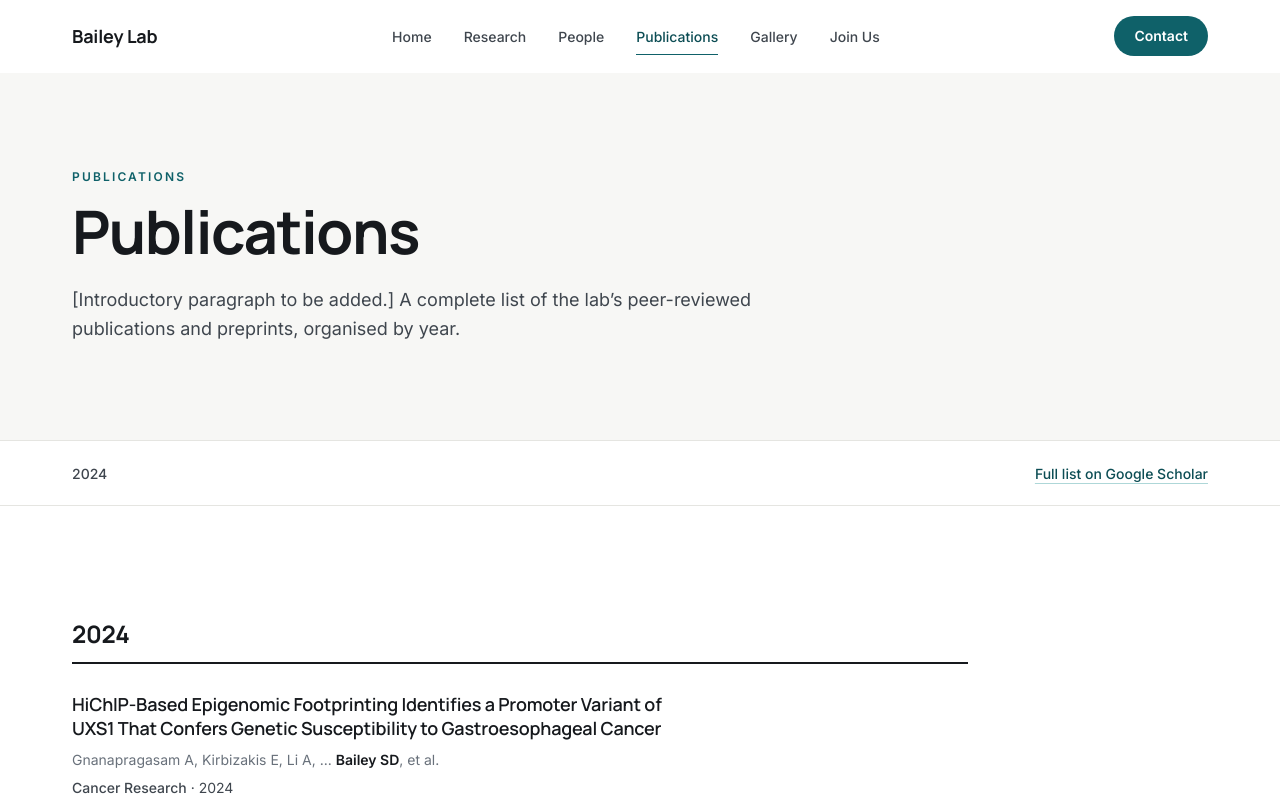
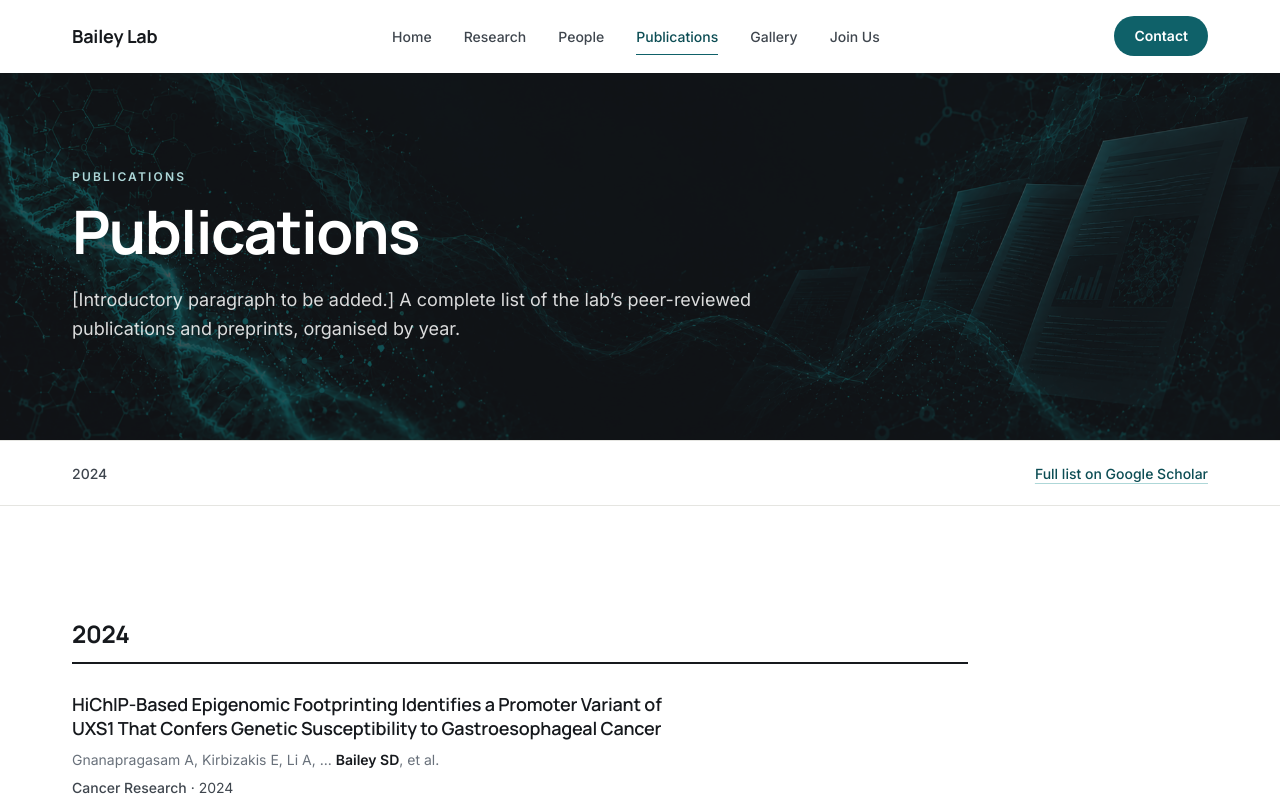
Before and after one commit to Neda-Esfehani/Bailey-Lab, a Next.js app: page /publications in a window 1280 px wide. Shown: the top 800 px of the page. Built offline with nearby package versions, Linux system fonts and the light colour scheme.

Commit message:
Add uploaded header image to publications page

```diff
--- a/app/publications/page.tsx
+++ b/app/publications/page.tsx
@@ -21,6 +21,7 @@ export default function PublicationsPage() {
         eyebrow="Publications"
         title="Publications"
         description="[Introductory paragraph to be added.] A complete list of the lab’s peer-reviewed publications and preprints, organised by year."
+        backgroundImage="/images/research/publication-header.png"
       />
 
       {/* Jump-to-year navigation */}
```
